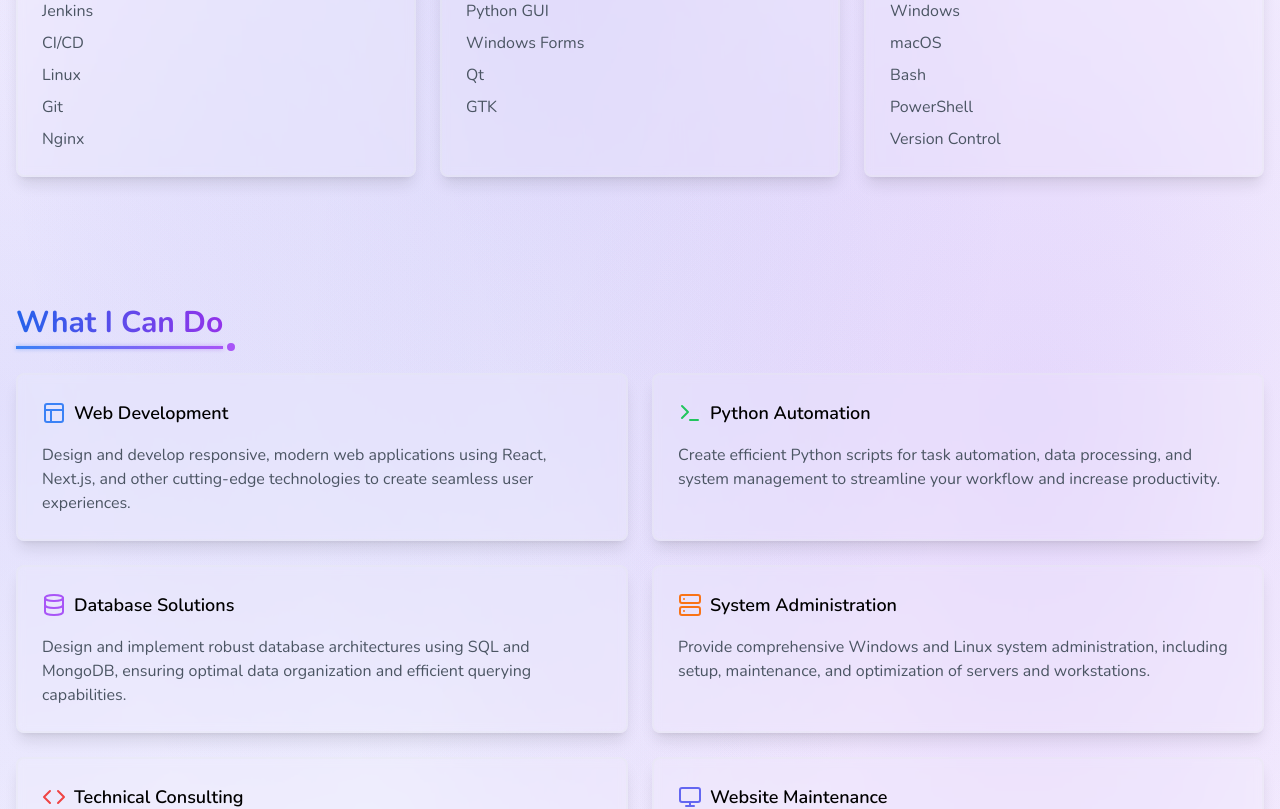
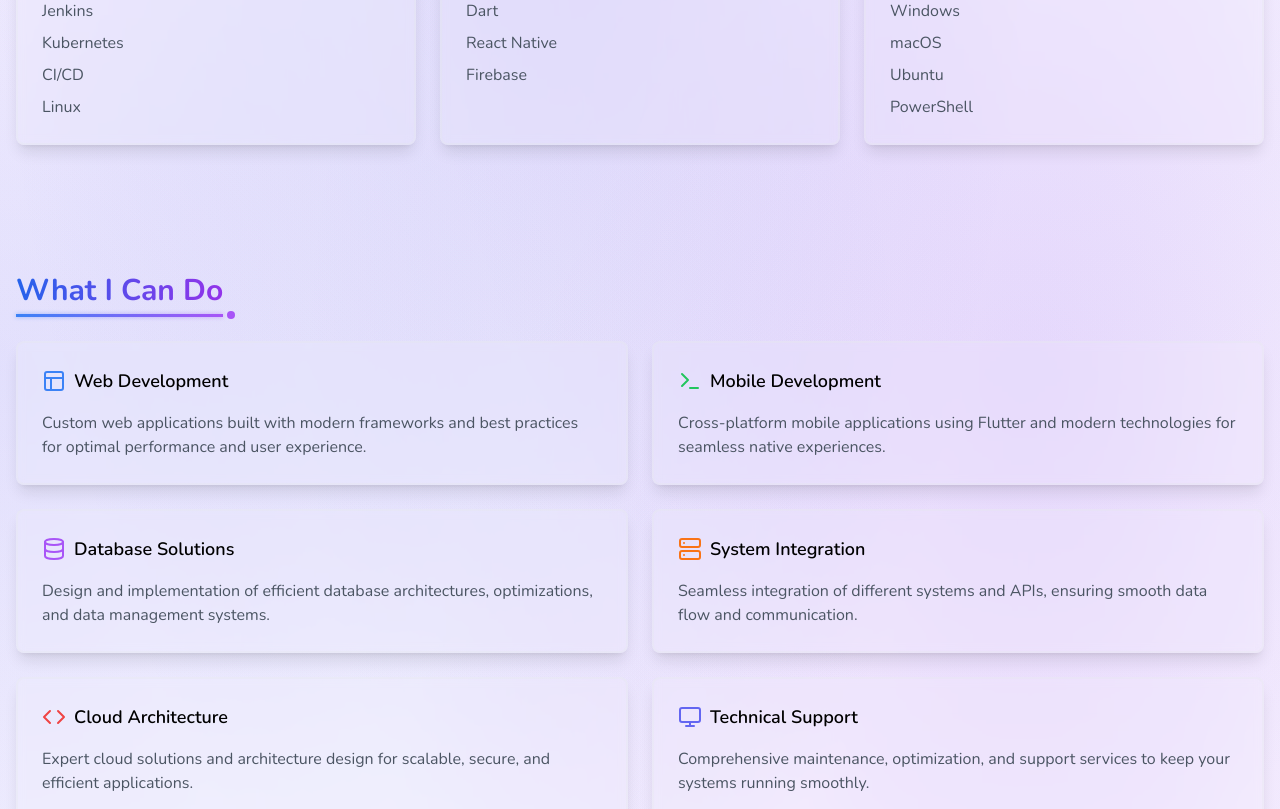
Before and after one commit to baranazal/Portfolio-Page-NextJS-TypeScript, a Next.js app: page /en in a window 1280 px wide. Shown: the part 920-1729 px from the top of the page. Built offline with nearby package versions, Linux system fonts and the light colour scheme; what tailwindcss-flip would draw is missing.

Commit message:
skills edit info

```diff
--- a/src/app/[lang]/page.tsx
+++ b/src/app/[lang]/page.tsx
@@ -1,4 +1,4 @@
-import { Code, Database, Layout, Server, Terminal, Monitor, Mail, Github, Phone, Instagram, Trophy, Linkedin } from 'lucide-react'
+import { Code, Database, Layout, Server, Terminal, Monitor, Mail, Github, Phone, Instagram, Trophy, Linkedin, Smartphone } from 'lucide-react'
 import Link from 'next/link'
 import { ActionButtons } from '@/components/ActionButtons'
 import { getDictionary } from '@/utils/dictionary'
@@ -67,9 +67,9 @@ export default async function Page({ params }: Props) {
               skills: dict.skills.devops.skills,
             },
             {
-              title: dict.skills.desktop.title,
-              icon: <Monitor className="h-6 w-6 text-orange-500" />,
-              skills: dict.skills.desktop.skills,
+              title: dict.skills.mobile.title,
+              icon: <Smartphone className="h-6 w-6 text-yellow-500" />,
+              skills: dict.skills.mobile.skills,
             },
             {
               title: dict.skills.os.title,
@@ -121,9 +121,9 @@ export default async function Page({ params }: Props) {
               description: dict.services.web.description
             },
             {
-              title: dict.services.python.title,
+              title: dict.services.mobile.title,
               icon: <Terminal className="h-6 w-6 text-green-500" />,
-              description: dict.services.python.description
+              description: dict.services.mobile.description
             },
             {
               title: dict.services.database.title,
@@ -136,14 +136,14 @@ export default async function Page({ params }: Props) {
               description: dict.services.system.description
             },
             {
-              title: dict.services.consulting.title,
+              title: dict.services.cloud.title,
               icon: <Code className="h-6 w-6 text-red-500" />,
-              description: dict.services.consulting.description
+              description: dict.services.cloud.description
             },
             {
-              title: dict.services.maintenance.title,
+              title: dict.services.support.title,
               icon: <Monitor className="h-6 w-6 text-indigo-500" />,
-              description: dict.services.maintenance.description
+              description: dict.services.support.description
             }
           ].map((item, index) => (
             <div
--- a/src/components/Header.tsx
+++ b/src/components/Header.tsx
@@ -60,7 +60,7 @@ export const Header = ({ lang }: HeaderProps) => {
       <nav className={`mx-auto flex h-16 max-w-7xl items-center justify-between px-4 ${isRTL ? 'flex-row-reverse' : ''}`}>
         <Link
           href={`/${lang}`}
-          className="group flex items-center gap-2 transition-all duration-300"
+          className={`group flex items-center gap-2 transition-all duration-300 ${isRTL ? 'flex-row-reverse' : ''}`}
         >
           <div className="transform transition-all duration-300 group-hover:scale-110 group-hover:rotate-6">
             <Code2 className="h-6 w-6 text-blue-500" />
@@ -74,7 +74,7 @@ export const Header = ({ lang }: HeaderProps) => {
           </span>
         </Link>
 
-        <div className="flex items-center gap-2">
+        <div className={`flex items-center gap-2 ${isRTL ? 'flex-row-reverse' : ''}`}>
           <button
             onClick={toggleTheme}
             className="group relative flex h-10 w-10 items-center justify-center rounded-lg border-2
--- a/src/dictionaries/ar.json
+++ b/src/dictionaries/ar.json
@@ -27,27 +27,27 @@
     "skills": {
       "frontend": {
         "title": "تطوير الواجهات الأمامية",
-        "skills": ["React", "Next.js", "TailwindCSS", "JavaScript", "TypeScript"]
+        "skills": ["ReactJS", "NextJS", "TailwindCSS", "JavaScript", "TypeScript"]
       },
       "backend": {
         "title": "تطوير الخدمات الخلفية",
-        "skills": ["Node.js", "Python", "Django", "FastAPI", "Express"]
+        "skills": ["Node.js", "Python", "Django", "Express"]
+      },
+      "mobile": {
+        "title": "تطوير تطبيقات الهاتف",
+        "skills": ["Flutter", "Dart", "React Native", "Firebase"]
       },
       "database": {
-        "title": "قواعد البيانات",
-        "skills": ["MongoDB", "PostgreSQL", "MySQL", "Redis", "Firebase"]
+        "title": "إدارة قواعد البيانات",
+        "skills": ["MongoDB","MySQL", "Firebase"]
       },
       "devops": {
-        "title": "DevOps",
-        "skills": ["Docker", "Kubernetes", "AWS", "CI/CD", "Linux"]
-      },
-      "desktop": {
-        "title": "تطوير سطح المكتب",
-        "skills": ["Electron", "Python GUI", "Windows Forms", "Qt", "GTK"]
+        "title": "هندسة العمليات",
+        "skills": ["Docker", "Jenkins", "Kubernetes", "CI/CD", "Linux"]
       },
       "os": {
         "title": "أنظمة التشغيل",
-        "skills": ["Linux", "Windows", "macOS", "Shell Scripting", "Bash"]
+        "skills": ["Linux", "Windows", "macOS", "Ubuntu", "PowerShell"]
       }
     },
     "achievements": {
@@ -69,9 +69,9 @@
         "title": "تطوير المواقع",
         "description": "تطبيقات ويب مخصصة مبنية بأحدث التقنيات وأفضل الممارسات للحصول على أداء وتجربة مستخدم مثالية"
       },
-      "python": {
-        "title": "برمجة بايثون",
-        "description": "تطوير حلول برمجية باستخدام بايثون لأتمتة المهام ومعالجة البيانات"
+      "mobile": {
+        "title": "تطوير تطبيقات الموبايل",
+        "description": "تطبيقات موبايل متعددة المنصات باستخدام Flutter والتقنيات الحديثة لتجربة سلسة"
       },
       "database": {
         "title": "حلول قواعد البيانات",
@@ -81,12 +81,12 @@
         "title": "تكامل الأنظمة",
         "description": "دمج سلس للأنظمة المختلفة وواجهات البرمجة، لضمان تدفق البيانات والاتصال السلس"
       },
-      "consulting": {
-        "title": "الاستشارات التقنية",
-        "description": "تقديم المشورة التقنية المتخصصة والحلول المناسبة لاحتياجاتك"
+      "cloud": {
+        "title": "هندسة السحابة",
+        "description": "حلول سحابية متخصصة وتصميم معماري للتطبيقات القابلة للتطوير والآمنة والفعالة"
       },
-      "maintenance": {
-        "title": "الصيانة والدعم",
+      "support": {
+        "title": "الدعم التقني",
         "description": "خدمات شاملة للصيانة والتحسين والدعم للحفاظ على أنظمتك تعمل بسلاسة"
       }
     }
--- a/src/dictionaries/en.json
+++ b/src/dictionaries/en.json
@@ -27,27 +27,27 @@
     "skills": {
       "frontend": {
         "title": "Frontend Development",
-        "skills": ["React", "Next.js", "TailwindCSS", "JavaScript", "TypeScript"]
+        "skills": ["ReactJS", "NextJS", "TailwindCSS", "JavaScript", "TypeScript"]
       },
       "backend": {
         "title": "Backend Development",
-        "skills": ["Node.js", "Python", "Django", "FastAPI", "Express"]
+        "skills": ["Node.js", "Python", "Django", "Express"]
+      },
+      "mobile": {
+        "title": "Mobile Development",
+        "skills": ["Flutter", "Dart", "React Native", "Firebase"]
       },
       "database": {
         "title": "Database Management",
-        "skills": ["MongoDB", "MySQL", "Firebase", "ORM"]
+        "skills": ["MongoDB", "MySQL", "Firebase"]
       },
       "devops": {
         "title": "DevOps",
-        "skills": ["Docker", "Jenkins", "CI/CD", "Linux", "Git", "Nginx"]
-      },
-      "desktop": {
-        "title": "Desktop Development",
-        "skills": ["Electron", "Python GUI", "Windows Forms", "Qt", "GTK"]
+        "skills": ["Docker", "Jenkins", "Kubernetes", "CI/CD", "Linux"]
       },
       "os": {
         "title": "Systems & Tools",
-        "skills": ["Linux", "Windows", "macOS", "Bash", "PowerShell", "Version Control"]
+        "skills": ["Linux", "Windows", "macOS", "Ubuntu", "PowerShell"]
       }
     },
     "achievements": {
@@ -67,27 +67,27 @@
     "services": {
       "web": {
         "title": "Web Development",
-        "description": "Design and develop responsive, modern web applications using React, Next.js, and other cutting-edge technologies to create seamless user experiences."
+        "description": "Custom web applications built with modern frameworks and best practices for optimal performance and user experience."
       },
-      "python": {
-        "title": "Python Automation",
-        "description": "Create efficient Python scripts for task automation, data processing, and system management to streamline your workflow and increase productivity."
+      "mobile": {
+        "title": "Mobile Development",
+        "description": "Cross-platform mobile applications using Flutter and modern technologies for seamless native experiences."
       },
       "database": {
         "title": "Database Solutions",
-        "description": "Design and implement robust database architectures using SQL and MongoDB, ensuring optimal data organization and efficient querying capabilities."
+        "description": "Design and implementation of efficient database architectures, optimizations, and data management systems."
       },
       "system": {
-        "title": "System Administration",
-        "description": "Provide comprehensive Windows and Linux system administration, including setup, maintenance, and optimization of servers and workstations."
+        "title": "System Integration",
+        "description": "Seamless integration of different systems and APIs, ensuring smooth data flow and communication."
       },
-      "consulting": {
-        "title": "Technical Consulting",
-        "description": "Offer expert technical guidance and solutions tailored to your specific needs, helping you make informed decisions about technology implementation."
+      "cloud": {
+        "title": "Cloud Architecture",
+        "description": "Expert cloud solutions and architecture design for scalable, secure, and efficient applications."
       },
-      "maintenance": {
-        "title": "Website Maintenance",
-        "description": "Provide ongoing website maintenance, updates, and support to ensure your digital presence remains secure, up-to-date, and performing optimally."
+      "support": {
+        "title": "Technical Support",
+        "description": "Comprehensive maintenance, optimization, and support services to keep your systems running smoothly."
       }
     }
 }
```
Also changed, not shown: src/types/dictionary.ts (+4 -4 lines), src/utils/i18n-config.ts (+4 -4 lines).
